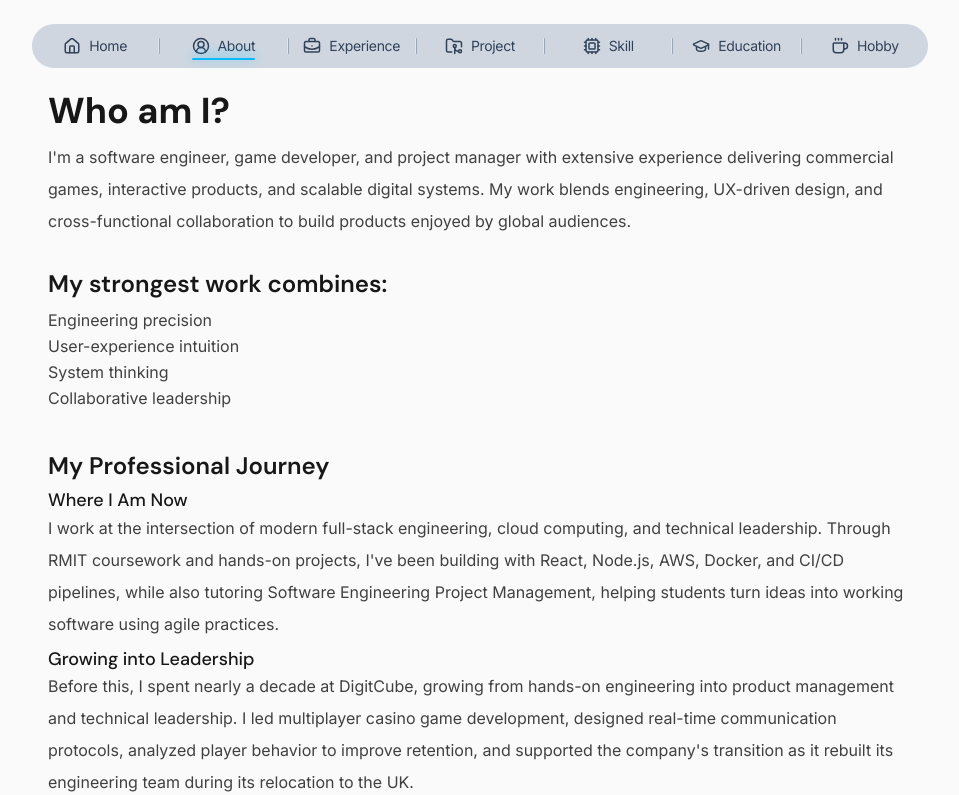
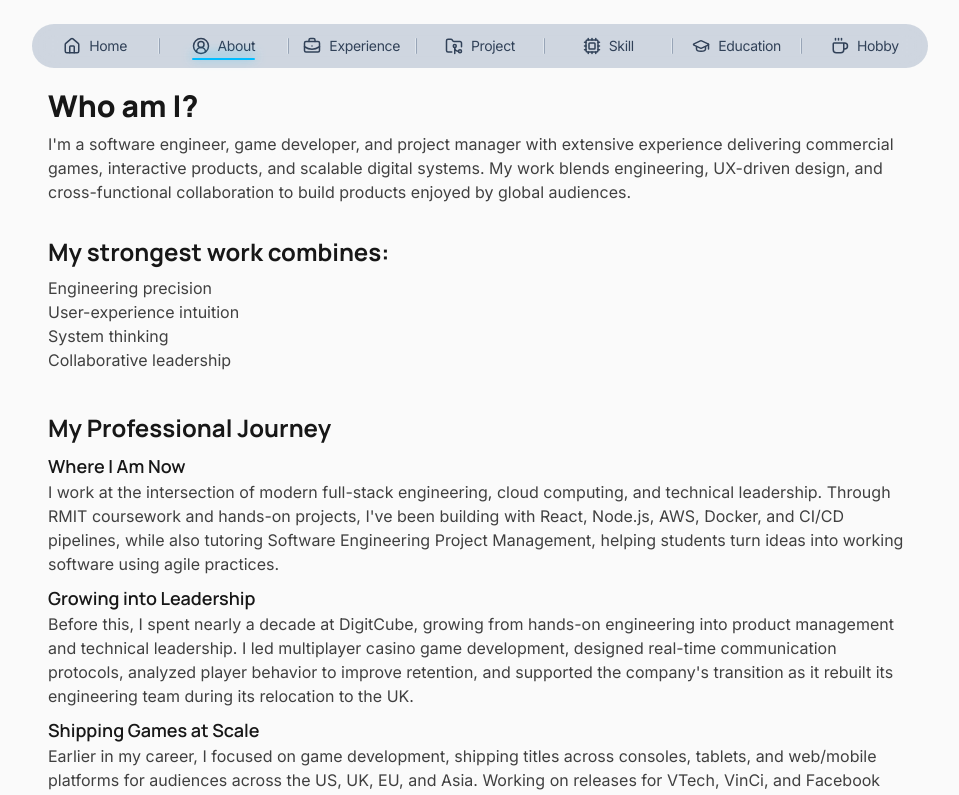
Before and after one commit to ZHENSHUO-ZHAO/portfolio, a React (Vite) app: page /about in a window 1280 px wide. Shown: the top 795 px of the page, without its empty margins (160-1119 px from the left). Built offline with nearby package versions, Linux system fonts and the light colour scheme.

Commit message:
Fine-tuned font size globally.

```diff
--- a/index.html
+++ b/index.html
@@ -6,7 +6,7 @@
     <link rel="preconnect" href="https://fonts.googleapis.com" />
     <link rel="preconnect" href="https://fonts.gstatic.com" crossorigin />
     <link
-      href="https://fonts.googleapis.com/css2?family=DM+Sans:ital,opsz,wght@0,9..40,100..1000;1,9..40,100..1000&family=Inter:ital,opsz,wght@0,14..32,100..900;1,14..32,100..900&family=Manrope:wght@200..800&display=swap"
+      href="https://fonts.googleapis.com/css2?family=Inter:ital,opsz,wght@0,14..32,100..900;1,14..32,100..900&family=Manrope:wght@200..800&display=swap"
       rel="stylesheet"
     />
     <meta name="viewport" content="width=device-width, initial-scale=1.0" />
--- a/src/components/router/MobileRouter.tsx
+++ b/src/components/router/MobileRouter.tsx
@@ -43,7 +43,7 @@ export default function MobileRouter({ routes }: { routes: RouterData }) {
         <nav
           aria-label="Primary"
           aria-hidden={!isOpen}
-          className="relative overflow-y-auto pt-17 w-fit min-w-20 max-w-2/3 h-screen"
+          className="relative overflow-y-auto pt-17 w-fit min-w-20 max-w-full h-screen"
         >
           <BackgroundClip />
           <div className="relative">
@@ -65,8 +65,8 @@ export default function MobileRouter({ routes }: { routes: RouterData }) {
                         className={({ isActive }) =>
                           `relative pl-7 pr-20 mr-3 py-1 whitespace-nowrap flex items-center gap-4 ${
                             isActive
-                              ? "border-l-2 border-l-accent bg-complement/10"
-                              : ""
+                              ? "border-l-4 border-l-accent bg-complement/10"
+                              : "border-l-4 border-l-transparent"
                           }`
                         }
                         onClick={handleClick}
--- a/src/index.css
+++ b/src/index.css
@@ -3,10 +3,8 @@
 @theme {
   /* For body and nav bar */
   --font-sans: "Inter", system-ui, sans-serif;
-  /* For all headings */
-  --font-display: "DM Sans", system-ui, sans-serif;
-  /* For the name in the hero page ONLY */
-  --font-hero: "Manrope", system-ui, sans-serif;
+  /* For all headings and hero page */
+  --font-display: "Manrope", system-ui, sans-serif;
 
   --color-bg: theme(colors.neutral.50);
 
@@ -29,7 +27,7 @@
   body {
     color: var(--color-primary);
     background-color: var(--color-bg);
-    @apply leading-normal;
+    @apply text-lg sm:text-base;
   }
 
   h1,
@@ -42,42 +40,28 @@
     @apply font-display;
   }
 
-  h1,
-  h2,
-  h3 {
-    @apply leading-tight;
-  }
-
-  h4,
-  h5,
-  h6 {
-    @apply leading-snug;
-  }
-
   h1 {
-    @apply text-3xl font-bold sm:text-4xl;
+    @apply text-2xl font-extrabold sm:text-3xl;
   }
 
   h2 {
-    @apply text-xl font-semibold sm:text-2xl;
+    @apply text-xl font-bold sm:text-2xl;
   }
 
   h3 {
-    @apply text-lg font-medium;
+    @apply text-lg font-semibold;
   }
 
   h4 {
-    @apply text-base font-semibold uppercase tracking-wide;
+    @apply font-medium uppercase tracking-wide;
   }
 
   p {
     color: var(--color-secondary);
-    @apply leading-relaxed sm:leading-loose;
   }
 
   li {
     color: var(--color-secondary);
-    @apply leading-relaxed;
   }
 
   a {
--- a/src/pages/Home/Home.tsx
+++ b/src/pages/Home/Home.tsx
@@ -31,7 +31,7 @@ function HomePageHeader() {
 
   return (
     <div className="h-screen flex flex-col gap-7 justify-center items-center">
-      <h1 className="text-3xl font-bold font-hero tracking-tight leading-[1.05] sm:text-5xl lg:text-6xl">
+      <h1 className="text-3xl font-bold font-display tracking-tight leading-[1.05] sm:text-5xl lg:text-6xl">
         {content.name}
       </h1>
       <ul
--- a/src/pages/PageBase.tsx
+++ b/src/pages/PageBase.tsx
@@ -43,10 +43,7 @@ export function Section({
   const h2ClassName = `mb-2 ${headingClassName || ""}`;
 
   return (
-    <section
-      className="mb-10 text-sm leading-relaxed sm:text-base sm:leading-loose"
-      aria-labelledby={id}
-    >
+    <section className="mb-10" aria-labelledby={id}>
       {headerChildren ? (
         <header>
           <h2 className={h2ClassName} id={id}>
```
